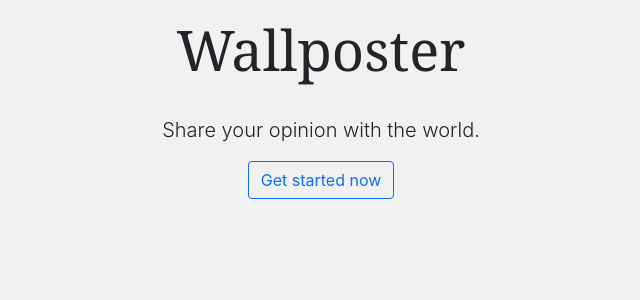
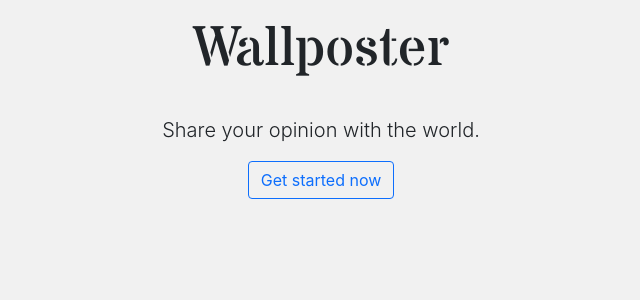
Before and after one commit to bozdogan/microblogger, a Node server app: page / in a window 1280 px wide. Shown: the part 56-356 px from the top of the page, without its empty margins (319-959 px from the left). Run offline with Node 20, Linux system fonts and the light colour scheme; some libraries are stand-ins or nearby versions.

Commit message:
add stencil font

```diff
--- a/static/css/main.css
+++ b/static/css/main.css
@@ -8,7 +8,7 @@ body {
 }
 
 h1, h2, h3, h4, h5 {
-    font-family: "PT Serif", Cambria, serif;
+    font-family: 'Stardos Stencil', "PT Serif", Cambria, serif;
 }
 
 .hidden {
--- a/views/partials/head.ejs
+++ b/views/partials/head.ejs
@@ -4,20 +4,21 @@
   <meta charset="UTF-8">
   <meta http-equiv="X-UA-Compatible" content="IE=edge">
   <meta name="viewport" content="width=device-width, initial-scale=1.0">
+  <link rel="preconnect" href="https://fonts.googleapis.com">
+  <link rel="preconnect" href="https://fonts.gstatic.com" crossorigin>
+  <link href="https://fonts.googleapis.com/css2?family=Stardos+Stencil:wght@400;700&display=swap" rel="stylesheet">
   <link rel="stylesheet" href="/css/bootstrap.min.css">
   <link rel="stylesheet" href="/css/main.css">
-  <%_
-  if(typeof stylesheet != 'undefined') {
-    if(!Array.isArray(stylesheet)) { stylesheet = [stylesheet]; }
-    for(let it of stylesheet) { _%>
-
+<%
+if(typeof stylesheet != 'undefined') {
+  if(!Array.isArray(stylesheet)) { stylesheet = [stylesheet]; }
+  for(let it of stylesheet) {
+-%>
   <link rel="stylesheet" href="/css/<%= it %>.css">
-
-    <%_
-    }
-  }_%>
-
-
+<%_
+  }
+}
+%>
   <title><%= title %></title>
 </head>
 <body>
```
Also changed, not shown: static/css/post.css (+0 -100 lines).
